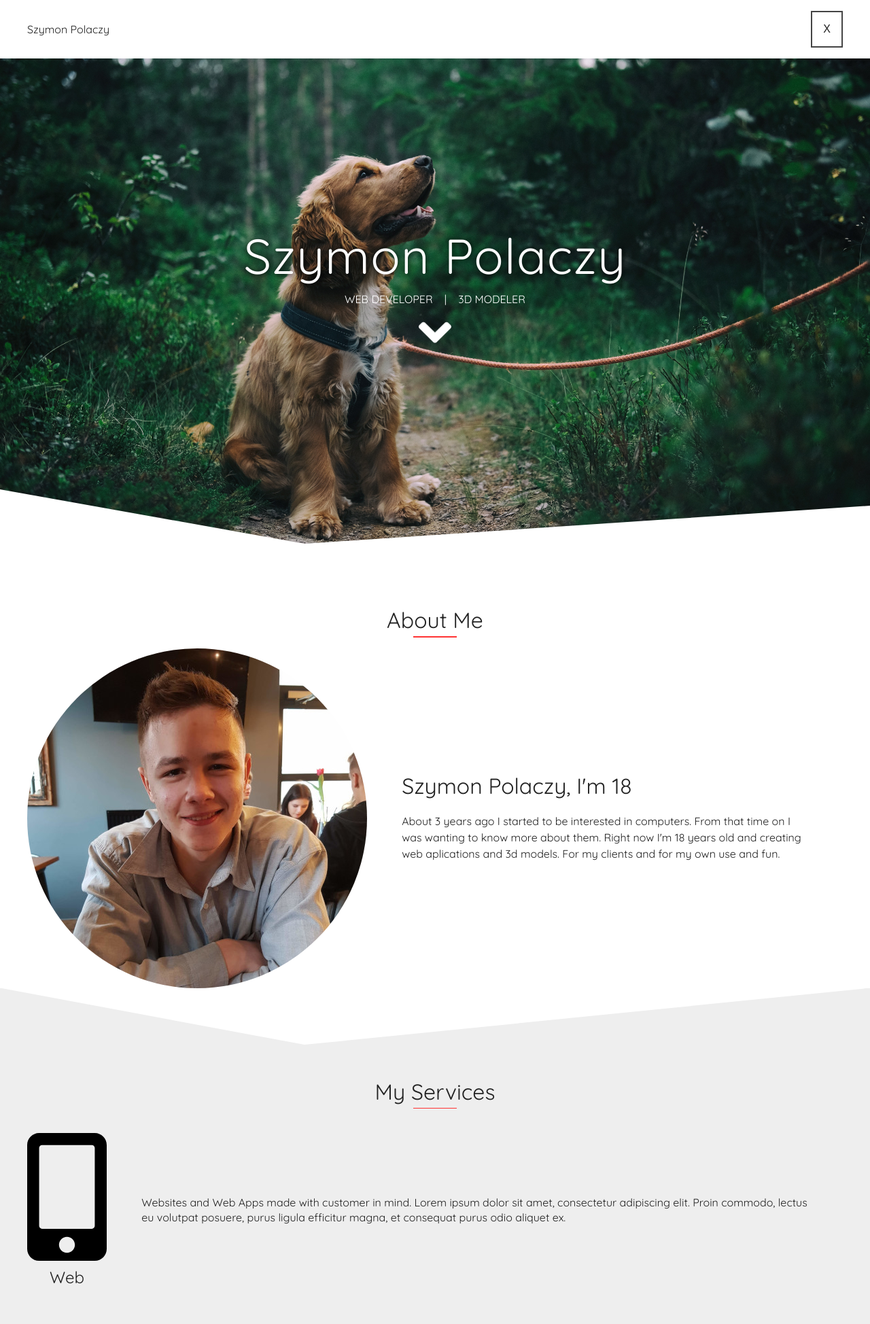
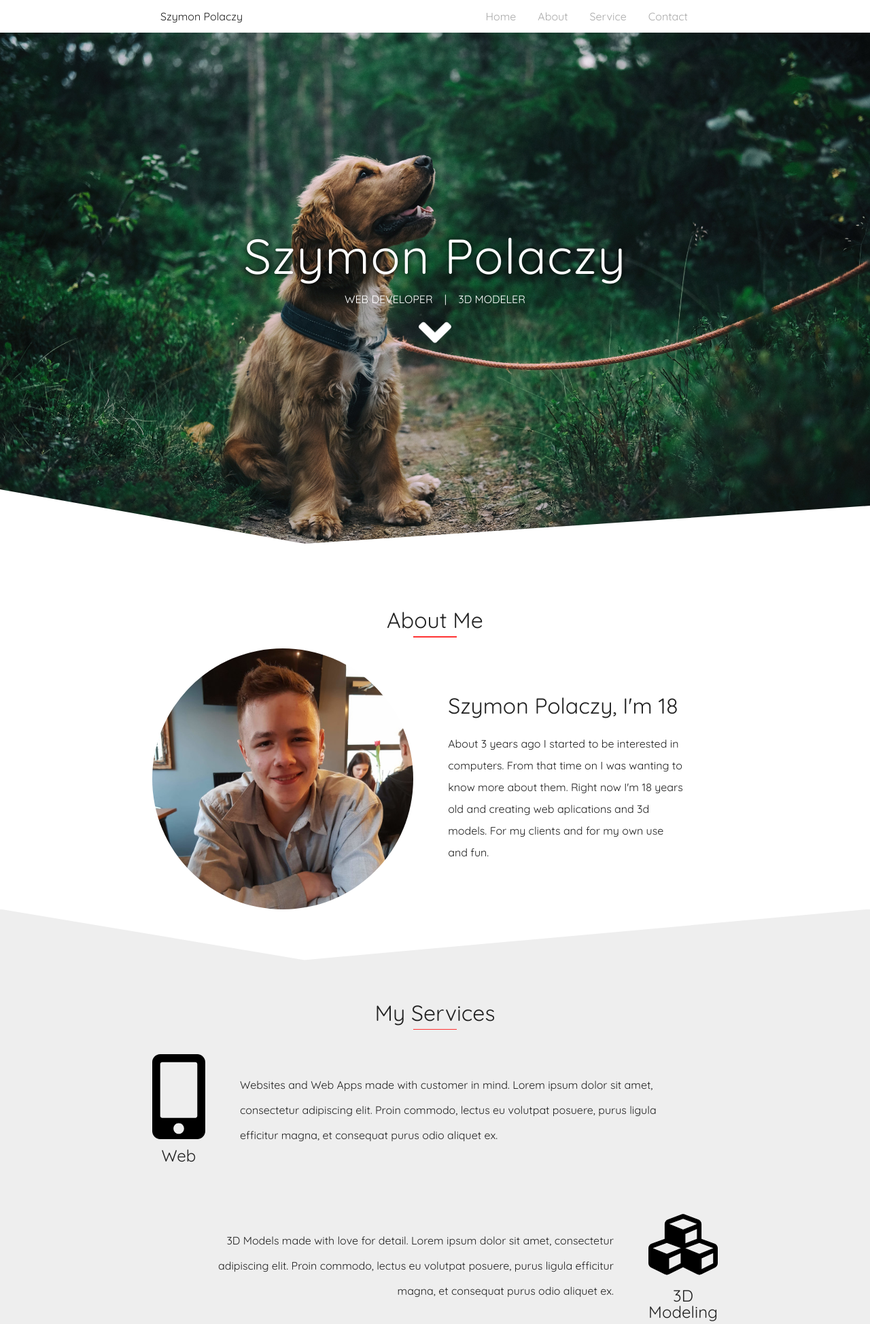
Before and after one commit to szymon-polaczy/Portfolio, a PHP site: page / in a window 1280 px wide. Shown: the top 1948 px of the page at 68% size. Run offline with PHP 8.4, Linux system fonts and the light colour scheme.

Commit message:
r.1.8.0
Dodałem mały opis w #contact-section, dodałem styl menu głównego gdy jest na dużym ekranie,  poprawiłem czytelność tekstów

```diff
--- a/index.html
+++ b/index.html
@@ -59,7 +59,7 @@
                     <div class="services-container">
                         <article class="service">
                             <div>
-                                <img src="icons/mobile-alt-solid.svg">
+                                <img src="icons/mobile-alt-solid.svg" alt="Icon for my web skills.">
                                 <h4>Web</h4>
                             </div>
                             <p>Websites and Web Apps made with customer in mind.
@@ -68,7 +68,7 @@
                         </article>
                         <article class="service">
                             <div>
-                                <img src="icons/cubes-solid.svg">
+                                <img src="icons/cubes-solid.svg" alt="Icon for my 3D modeling skills.">
                                 <h4>3D Modeling</h4>
                             </div>
                             <p>3D Models made with love for detail.
@@ -81,6 +81,7 @@
             </section>
             <section id="contact-section">
                 <h2>Contact me!</h2>
+                <small>Feel free to contact me anytime!</small>
                 <div class="contacts-container">
                         <article class="contact">
                             <a href="tel:+48691644081" target="_blank">
@@ -95,13 +96,13 @@
                             </a>
                         </article>
                         <article class="contact">
-                            <a href="https://github.com/szymon-polaczy" target="_blank">
+                            <a href="https://github.com/szymon-polaczy" target="_blank" rel="noreferrer">
                                 <img src="icons/github-brands.svg" alt="Learn More">
                                 Github
                             </a>
                         </article>
                         <article class="contact">
-                            <a href="https://www.instagram.com/szymon_polaczy/" target="_blank">
+                            <a href="https://www.instagram.com/szymon_polaczy/" target="_blank" rel="noreferrer">
                                 <img src="icons/instagram-brands.svg" alt="Learn More">
                                 Instagram
                             </a>
--- a/style.css
+++ b/style.css
@@ -125,6 +125,8 @@ h2::after {
     margin: 0 1vw;
 }
 
+/*dodaj więcej animacji - prostych ale dodaj*/
+/*dodaj animacje wysuwania się menu głównego*/
 @keyframes clickMe {
     0% {
         transform: translateY(0);
@@ -169,7 +171,7 @@ h2::after {
 
 #about-section p:last-child {
     padding: 0 4vw;
-    line-height: 150%;
+    line-height: 200%;
 }
 
 #service-section {
@@ -201,7 +203,7 @@ h2::after {
 
 #service-section p {
     padding: 0 4vw;
-    line-height: 135%;
+    line-height: 165%;
 }
 
 .service:first-child {
@@ -213,6 +215,10 @@ h2::after {
     align-items: center;
     justify-content: space-around;
     flex-flow: column;
+}
+
+#contact-section small {
+    padding-bottom: 3.5vh;
 }
 
 .contacts-container {
@@ -239,9 +245,14 @@ h2::after {
     margin-bottom: 2vh;
 }
 
+/*dodaj więcej breakpointó*/
+/*popraw wyświetlanie na dużych ekranach*/
+/*popraw wyświetlanie przy około 1000px*/
 @media screen and (min-width:1000px) {
     .all-container {
-        max-width: 1200px;
+        max-width: 75%;
+        padding: 0 5vw;
+        box-sizing: border-box;
         margin: auto;
     }
 
@@ -268,6 +279,10 @@ h2::after {
         flex-flow: row-reverse;
     }
 
+    #service-section p {
+        line-height: 230%;
+    }
+
     .service:first-child p {
         text-align: left;
     }
@@ -289,7 +304,26 @@ h2::after {
         text-align: left;
     }
 
+    #about-section img {
+        width: 30vw;
+    }
+
     #about-section .all-container div article p:first-child {
         padding: 0 4vw 3vh 4vw;
     }
+
+    .navbar .all-container {
+        display: flex;
+        align-items: center;
+        justify-content: space-between;
+        flex-flow: row;
+    }
+
+    .navbar .sm-screen-menu button{
+        display: none;
+    }
+
+    .navbar #menu {
+        display: flex;
+    }
 }
```
